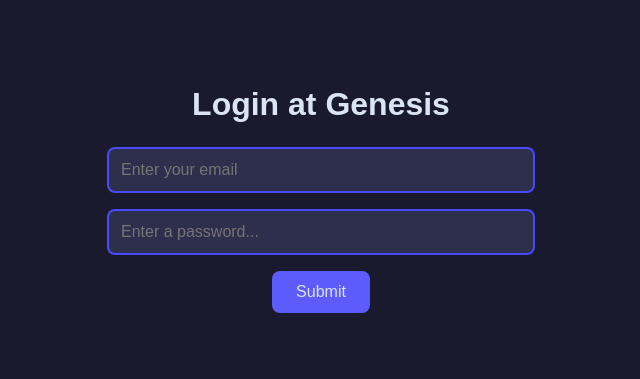
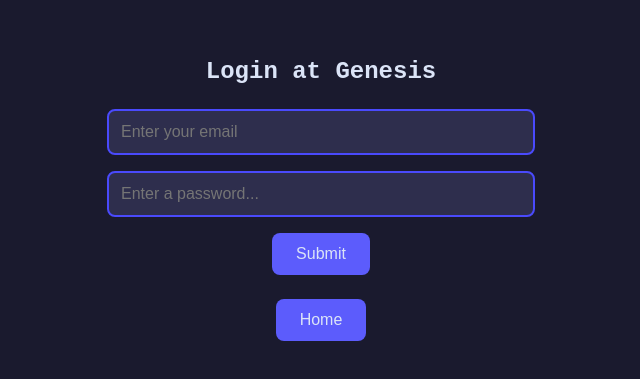
Before and after one commit to genesis-GI/genesis-backend, a website: page public/login.html in a window 1280 px wide. Shown: the part 189-568 px from the top of the page, without its empty margins (319-959 px from the left). Drawn offline with Linux system fonts and the light colour scheme.

Commit message:
Changed styling more

```diff
--- a/public/css/styles.css
+++ b/public/css/styles.css
@@ -146,3 +146,39 @@ label {
   visibility: hidden;
   transform: translateX(-50%) translateY(-20px);
 }
+
+@keyframes typing {
+  from {
+    width: 0;
+  }
+  to {
+    width: 20ch;
+  }
+}
+
+@keyframes blink {
+  from, to {
+    border-color: transparent;
+  }
+  50% {
+    border-color: var(--text-color);
+  }
+}
+
+.typing {
+  display: inline-block;
+  overflow: hidden;
+  white-space: nowrap;
+  border-right: 3px solid var(--text-color);
+  font-family: 'Courier New', Courier, monospace;
+  font-size: 1.5rem;
+  width: 0;
+  animation: typing 2s steps(20, end) forwards, blink 0.6s step-end infinite;
+  animation: typing 2s steps(20, end) forwards, blink 0.6s step-end infinite, hide-cursor 0s 2s forwards;
+}
+
+@keyframes hide-cursor {
+  to {
+    border-right: none;
+  }
+}
--- a/public/login.html
+++ b/public/login.html
@@ -7,12 +7,13 @@
     <link rel="stylesheet" href="/css/styles.css">
 </head>
 <body>
-    <h1>Login at Genesis</h1>
+    <h1 class="typing">Login at Genesis</h1>
     <form id="login-form">
         <input type="text" id="email" placeholder="Enter your email">
         <input type="password" id="password" placeholder="Enter a password...">
         <button type="button" id="submit" onclick="submitForm()">Submit</button>
     </form>
+    <button type="button" id="home" onclick="window.location.href='/'">Home</button>
     <div id="notification" class="hidden"></div>
 </body>
 <script>
```
Also changed, not shown: public/index.html (+1 -1 lines), public/register.html (+3 -1 lines).
